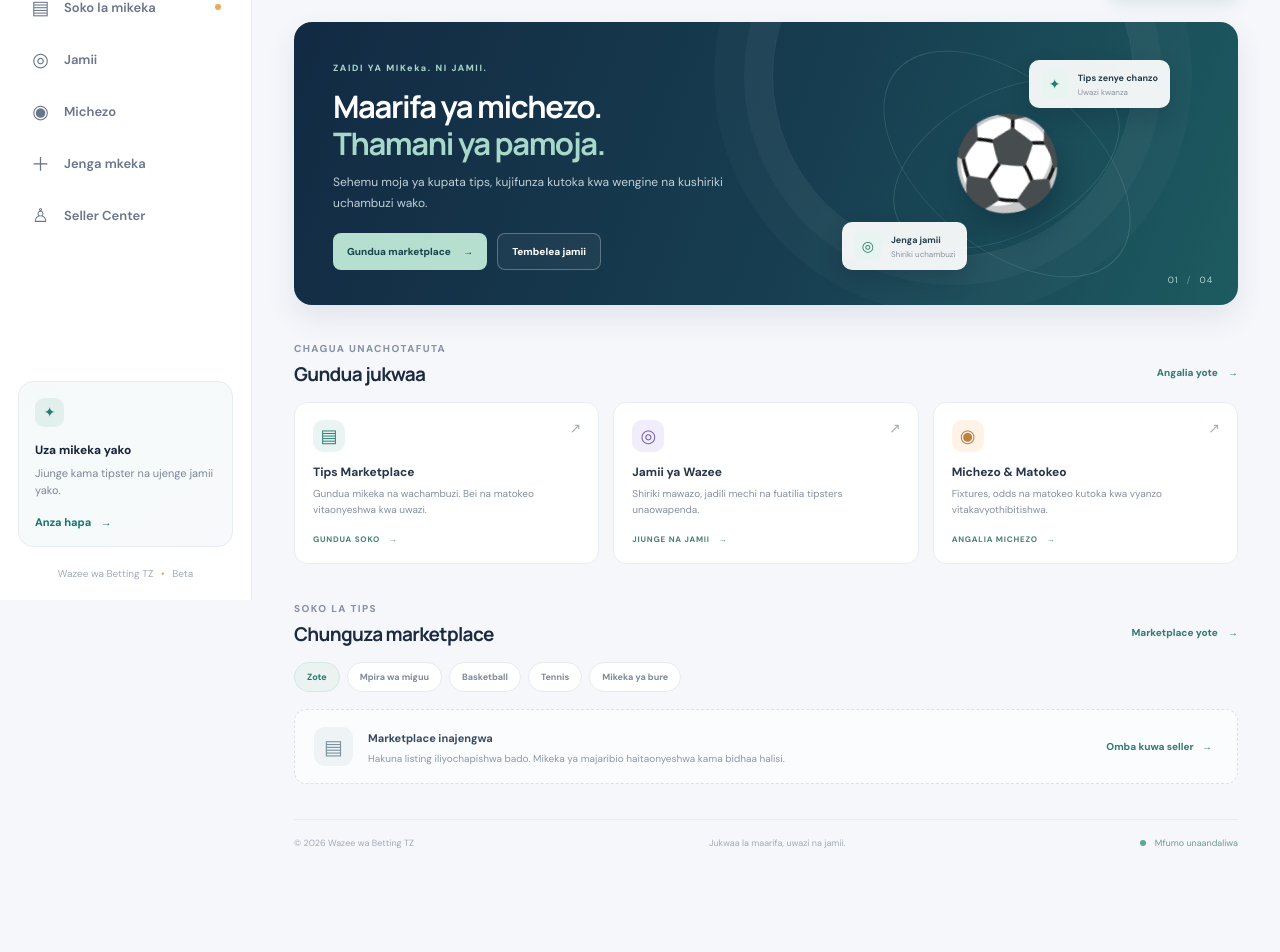
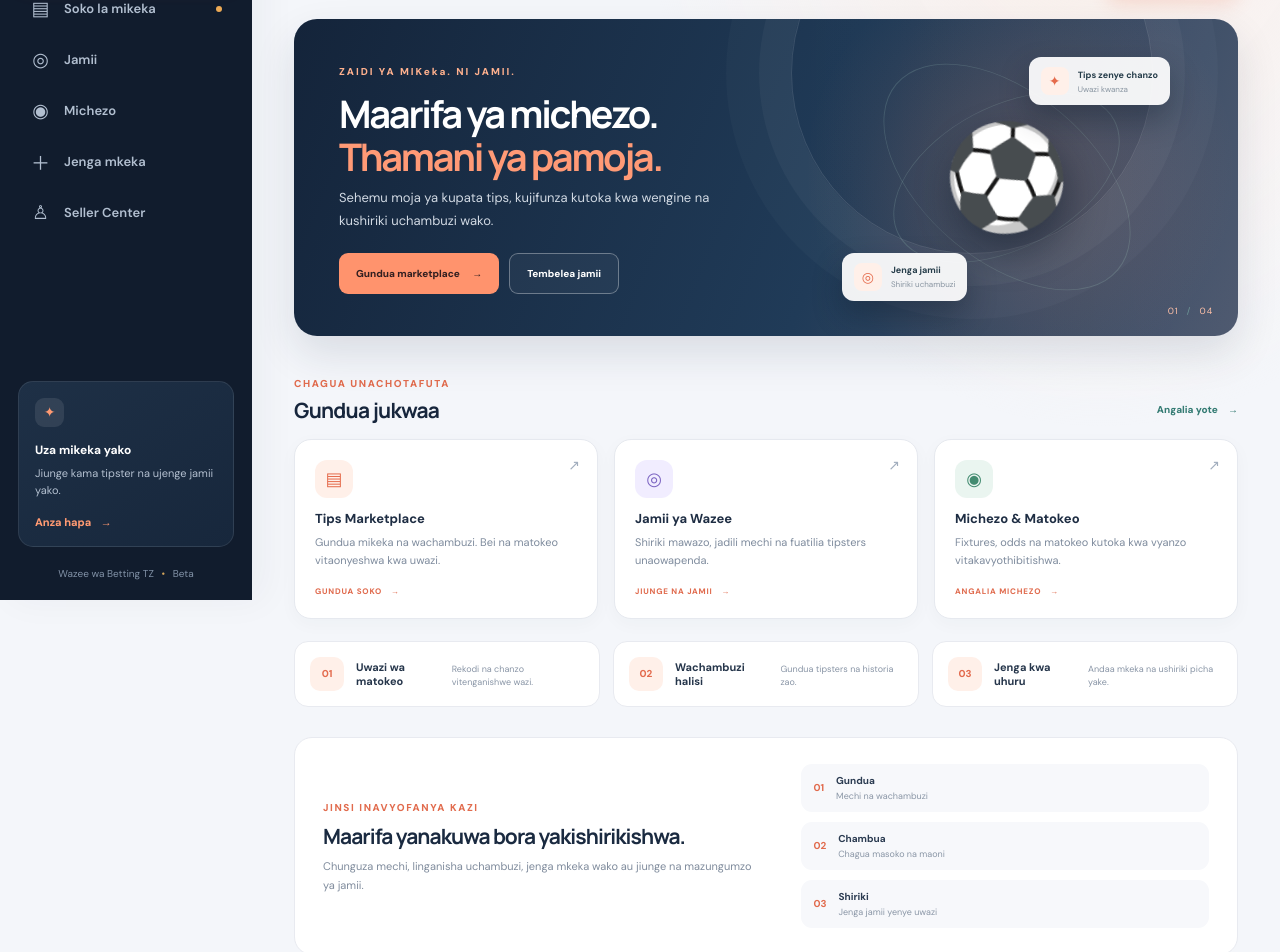
Before and after one commit to SmartServicesTZ/Wazee-wa-Betting-Tz-, a React (Vite) app: page / in a window 1280 px wide. Shown: the part 200-1152 px from the top of the page. Before the commit the page ends 1074 px from the top, so only its background shows below. Built offline with nearby package versions, Linux system fonts and the light colour scheme.

Commit message:
Redesign: refresh Wazee visual identity and responsive experience (#28)
* Design: refresh Wazee platform visual identity and responsive layouts

* Design: improve home discovery and platform value sections

```diff
--- a/src/App.tsx
+++ b/src/App.tsx
@@ -348,6 +348,15 @@ function App() {
     return <><section className="hero-panel"><div className="hero-copy"><span className="hero-kicker">ZAIDI YA MIKeka. NI JAMII.</span><h2>Maarifa ya michezo.<br /><em>Thamani ya pamoja.</em></h2><p>Sehemu moja ya kupata tips, kujifunza kutoka kwa wengine na kushiriki uchambuzi wako.</p><div className="hero-actions"><button className="hero-primary" onClick={() => go('marketplace')}>Gundua marketplace <span>→</span></button><button className="hero-secondary" onClick={() => go('community')}>Tembelea jamii</button></div></div><div className="hero-art" aria-hidden="true"><div className="orbit orbit-one" /><div className="orbit orbit-two" /><div className="ball">⚽</div><div className="floating-card card-top"><span>✦</span><div><b>Tips zenye chanzo</b><small>Uwazi kwanza</small></div></div><div className="floating-card card-bottom"><span>◎</span><div><b>Jenga jamii</b><small>Shiriki uchambuzi</small></div></div></div><div className="hero-index">01 <span>/</span> 04</div></section>
     <section className="section-heading"><div><span className="section-overline">CHAGUA UNACHOTAFUTA</span><h2>Gundua jukwaa</h2></div><button className="text-link" onClick={() => go('marketplace')}>Angalia yote <span>→</span></button></section>
     <section className="discovery-grid"><button className="discovery-card market-card" onClick={() => go('marketplace')}><span className="discovery-icon">▤</span><span className="discovery-arrow">↗</span><strong>Tips Marketplace</strong><p>Gundua mikeka na wachambuzi. Bei na matokeo vitaonyeshwa kwa uwazi.</p><small>GUNDUA SOKO <span>→</span></small></button><button className="discovery-card community-card" onClick={() => go('community')}><span className="discovery-icon">◎</span><span className="discovery-arrow">↗</span><strong>Jamii ya Wazee</strong><p>Shiriki mawazo, jadili mechi na fuatilia tipsters unaowapenda.</p><small>JIUNGE NA JAMII <span>→</span></small></button><button className="discovery-card sports-card" onClick={() => go('sports')}><span className="discovery-icon">◉</span><span className="discovery-arrow">↗</span><strong>Michezo & Matokeo</strong><p>Fixtures, odds na matokeo kutoka kwa vyanzo vitakavyothibitishwa.</p><small>ANGALIA MICHEZO <span>→</span></small></button></section>
+    <section className="home-value-strip" aria-label="Vipengele vya jukwaa">
+      <div><span className="value-icon">01</span><strong>Uwazi wa matokeo</strong><small>Rekodi na chanzo vitenganishwe wazi.</small></div>
+      <div><span className="value-icon">02</span><strong>Wachambuzi halisi</strong><small>Gundua tipsters na historia zao.</small></div>
+      <div><span className="value-icon">03</span><strong>Jenga kwa uhuru</strong><small>Andaa mkeka na ushiriki picha yake.</small></div>
+    </section>
+    <section className="home-feature-band">
+      <div><span className="section-overline">JINSI INAVYOFANYA KAZI</span><h2>Maarifa yanakuwa bora yakishirikishwa.</h2><p>Chunguza mechi, linganisha uchambuzi, jenga mkeka wako au jiunge na mazungumzo ya jamii.</p></div>
+      <div className="home-steps"><div><b>01</b><span><strong>Gundua</strong><small>Mechi na wachambuzi</small></span></div><div><b>02</b><span><strong>Chambua</strong><small>Chagua masoko na maoni</small></span></div><div><b>03</b><span><strong>Shiriki</strong><small>Jenga jamii yenye uwazi</small></span></div></div>
+    </section>
     <section className="section-heading market-heading"><div><span className="section-overline">SOKO LA TIPS</span><h2>Chunguza marketplace</h2></div><button className="text-link" onClick={() => go('marketplace')}>Marketplace yote <span>→</span></button></section><div className="filter-row">{categories.map((item) => <button key={item} className={category === item ? 'filter-chip selected' : 'filter-chip'} onClick={() => setCategory(item)}>{item}</button>)}</div><section className="empty-market"><div className="empty-illustration">▤</div><div><strong>Marketplace inajengwa</strong><p>Hakuna listing iliyochapishwa bado. Mikeka ya majaribio haitaonyeshwa kama bidhaa halisi.</p></div><button onClick={() => go('seller')}>Omba kuwa seller <span>→</span></button></section></>;
   };
 
--- a/src/styles.css
+++ b/src/styles.css
@@ -153,3 +153,53 @@
 .league-card strong{font-size:10px;color:#405168}
 .league-card small{font-size:8px;color:#909ca9}
 @media(max-width:760px){.league-grid{grid-template-columns:1fr 1fr}.result-teams strong{font-size:10px}.result-teams b{font-size:16px}}
+
+
+/* Wazee visual refresh — editorial sports marketplace */
+:root{color:#17243a;background:#f4f6fa;font-family:'DM Sans',sans-serif}
+body{background:radial-gradient(ellipse at 86% 0%,#fcefe8 0,transparent 30%),#f4f6fa}
+.sidebar{background:#111c2d;color:#fff;border:0;padding-top:25px;box-shadow:12px 0 35px #12243b0b}
+.brand{color:#fff;padding-bottom:42px}.brand-mark{background:linear-gradient(145deg,#ff8a5b,#e9573f);box-shadow:0 8px 22px #f06b4b35;border-radius:13px}
+.brand strong{font-size:12px;letter-spacing:.13em}.brand small{color:#a9b6c8;letter-spacing:.2em}
+.sidebar-label{color:#7f91a9}.nav-item{color:#b2bfd0;border-radius:10px;height:45px}.nav-item:hover{background:#ffffff10;color:#fff}.nav-item.active{background:linear-gradient(100deg,#ff8056,#f06449);color:#fff;box-shadow:0 8px 18px #f0644933}
+.seller-card{background:linear-gradient(145deg,#1e3046,#17273c);border-color:#ffffff18;color:#fff}.seller-card p{color:#b4c0d0}.seller-card-icon{background:#ffffff18;color:#ff9a72}.seller-card button{color:#ff9a72}.sidebar-foot{color:#8292a7}
+.main-area{background:transparent}.topbar{background:#f9fafceF;border-color:#e7eaf0;padding-left:38px;padding-right:38px}.breadcrumb{color:#8b96a8}.breadcrumb strong{color:#26354c}
+.page-content{max-width:1500px;padding-top:31px}.welcome-row{margin-bottom:22px}.eyebrow{color:#df684d}.eyebrow-dot{background:#f07855;box-shadow:0 0 0 4px #ffe8df}.welcome-row h1{font-size:32px;color:#14233a;letter-spacing:-.055em}.welcome-copy{font-size:13px;color:#77859a}
+.primary-button{background:#f06b4d;box-shadow:0 7px 18px #ed704a30;border-radius:10px;padding:13px 18px}.primary-button:hover,.hero-primary:hover{filter:brightness(.96);transform:translateY(-1px)}
+.hero-panel{min-height:315px;border-radius:23px;background:linear-gradient(112deg,#14243a 0%,#203b58 58%,#4b566d 100%);padding:42px 45px;box-shadow:0 18px 42px #1b2c441f}
+.hero-panel:before{content:'';position:absolute;inset:0;background:radial-gradient(circle at 77% 48%,#fa87552c,transparent 29%),linear-gradient(90deg,transparent 50%,#ffffff06);pointer-events:none}
+.hero-panel:after{border-color:#ffffff20;right:9%;top:-40%;box-shadow:0 0 0 32px #ffffff09,0 0 0 65px #ffffff06}
+.hero-kicker{color:#ffb18e;font-size:10px;letter-spacing:.2em}.hero-copy{max-width:560px}.hero-copy h2{font-size:38px;line-height:1.12;letter-spacing:-.06em}.hero-copy h2 em{color:#ff9a76}.hero-copy p{font-size:13px;color:#d1d9e3;line-height:1.75}.hero-primary{background:#ff936d;color:#321f20;border-radius:9px;padding:13px 17px}.hero-secondary{border-color:#ffffff55;border-radius:9px;padding:13px 17px}.ball{font-size:102px;filter:drop-shadow(0 18px 20px #08172780)}.floating-card{border-radius:12px;box-shadow:0 14px 30px #08172755}.floating-card>span{background:#fff0e9;color:#e56b4c}.hero-index{color:#ffc1a8}
+.section-heading{margin-top:37px}.section-heading h2{font-size:21px;color:#17263c}.section-overline{color:#e16b4d;letter-spacing:.16em}
+.discovery-grid{gap:16px}.discovery-card{border:1px solid #e6e9ef;border-radius:17px;padding:20px;min-height:170px;box-shadow:0 5px 18px #23344c08}.discovery-card:hover{box-shadow:0 16px 30px #23344c12;transform:translateY(-3px);border-color:#f2c4b6}.discovery-icon{width:38px;height:38px;border-radius:12px;background:#fff0e9;color:#e56b4c}.community-card .discovery-icon{background:#f1edff;color:#7c65c2}.sports-card .discovery-icon{background:#eaf5f0;color:#438b70}.discovery-card strong{font-size:13px;color:#1e2d43}.discovery-card p{font-size:11px;color:#7e8b9d;line-height:1.65}.discovery-card small{color:#e06b4e}
+.filter-chip{padding:9px 14px;border-color:#e5e8ee;color:#6e7c91}.filter-chip.selected{background:#fff0e9;border-color:#ffd7ca;color:#d95e41}
+.empty-market{border:1px dashed #e4d8d2;background:#fffaf8;border-radius:15px;padding:20px}.empty-illustration{background:#fff0e9;color:#e16b4d}.empty-market strong{font-size:12px}.empty-market p{font-size:11px}
+.module-intro h2{font-size:29px;letter-spacing:-.055em}.module-intro p{font-size:12px}.source-badge{background:#fff5ec;color:#c36b3f;border-color:#f6e1d3}
+.composer,.post-card,.aside-card,.builder-form,.builder-slip,.seller-benefits,.seller-form,.admin-tile{border-radius:16px;box-shadow:0 5px 18px #23344c08;border-color:#e7eaf0}
+.post-card{padding:19px}.post-card>p{font-size:12px}.composer{padding:18px}.sports-tab.active{color:#e06447;border-color:#f07855}
+.builder-form,.builder-slip,.seller-form{padding:23px}.builder-form h3,.builder-slip h3,.seller-form h3{font-size:16px;color:#1e2e44}.builder-form input,.builder-form select,.seller-form input,.seller-form textarea,.search-input{border-radius:10px;background:#fbfcfe}
+.outline-button{border-color:#f2d4c9;color:#d96447;border-radius:9px}.seller-benefits{padding:26px}.seller-symbol{background:#fff0e9;color:#e56b4c}
+.admin-tile{padding:18px}.admin-tile>span{color:#e36b4e}.admin-tile strong{font-size:12px}.admin-warning{border:1px solid #f5e4d2;border-radius:12px}
+.admin-stat{border-radius:14px!important;box-shadow:0 5px 18px #23344c08}
+.notice-bar{background:#17283e;border-radius:13px}
+.page-footer{color:#929db0}
+.home-value-strip{display:grid;grid-template-columns:repeat(3,minmax(0,1fr));gap:13px;margin:22px 0 6px}
+.home-value-strip>div{display:flex;align-items:center;gap:12px;background:#fff;border:1px solid #e8eaf0;border-radius:14px;padding:15px;min-width:0}
+.value-icon{width:34px;height:34px;flex:none;display:grid;place-items:center;border-radius:10px;background:#fff0e9;color:#e36b4e;font-size:10px;font-weight:900}
+.home-value-strip strong,.home-value-strip small{display:block}.home-value-strip strong{font-size:11px;color:#26364b}.home-value-strip small{font-size:9px;color:#8995a6;margin-top:4px;line-height:1.4}
+.home-feature-band{display:grid;grid-template-columns:1.1fr 1fr;gap:30px;align-items:center;margin:30px 0 8px;padding:26px 28px;border-radius:18px;background:#fff;border:1px solid #e8eaf0}
+.home-feature-band h2{font-family:Manrope,sans-serif;font-size:21px;line-height:1.25;letter-spacing:-.045em;color:#1a2a40;margin:8px 0}
+.home-feature-band p{font-size:11px;line-height:1.7;color:#7f8b9c;max-width:440px;margin:0}
+.home-steps{display:grid;gap:10px}.home-steps>div{display:flex;align-items:center;gap:12px;padding:10px 12px;border-radius:11px;background:#f7f8fb}
+.home-steps b{font-size:10px;color:#e16b4d}.home-steps strong,.home-steps small{display:block}.home-steps strong{font-size:10px;color:#2b3b51}.home-steps small{font-size:9px;color:#8a96a6;margin-top:3px}
+@media(max-width:1100px){.sidebar{width:220px}.main-area{margin-left:220px}.hero-panel{padding:34px}.hero-copy h2{font-size:34px}}
+@media(max-width:760px){
+ .sidebar{background:#111c2d}.topbar{padding:0 14px}.page-content{padding:22px 14px 18px}
+ .welcome-row h1{font-size:26px}.welcome-copy{font-size:11px}
+ .hero-panel{min-height:300px;padding:27px 21px;border-radius:18px}.hero-copy h2{font-size:29px;max-width:330px}.hero-copy p{font-size:11px;max-width:290px}.hero-art{right:-125px;top:70px;opacity:.2}.hero-primary,.hero-secondary{padding:11px 12px;font-size:9px}
+ .section-heading{margin-top:29px}.section-heading h2{font-size:18px}.discovery-grid{grid-template-columns:1fr;gap:10px}.discovery-card{min-height:130px;padding:16px}
+ .home-value-strip{grid-template-columns:1fr;gap:8px;margin-top:15px}.home-value-strip>div{padding:12px}.home-feature-band{grid-template-columns:1fr;gap:18px;padding:20px;margin-top:22px}.home-feature-band h2{font-size:19px}
+ .mobile-bottom-nav{background:#111c2d;border-color:#26364a}.mobile-bottom-nav button{color:#a5b2c4}.mobile-bottom-nav button.mobile-active{color:#ff9b79}
+ .module-intro h2{font-size:24px}.admin-grid{grid-template-columns:1fr 1fr}
+}
+@media(min-width:761px) and (max-width:1100px){.home-value-strip{grid-template-columns:1fr}.home-feature-band{grid-template-columns:1fr}}
```
